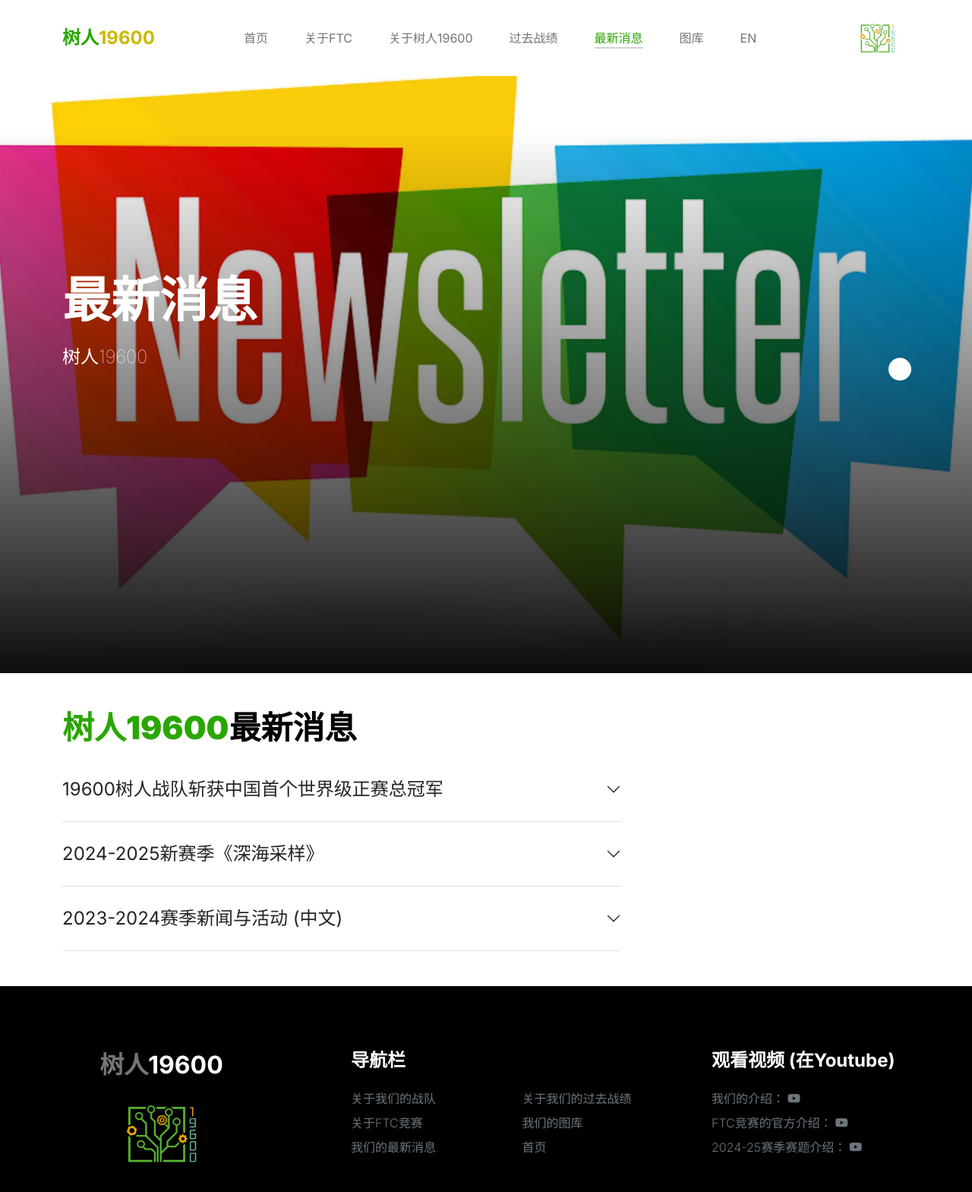
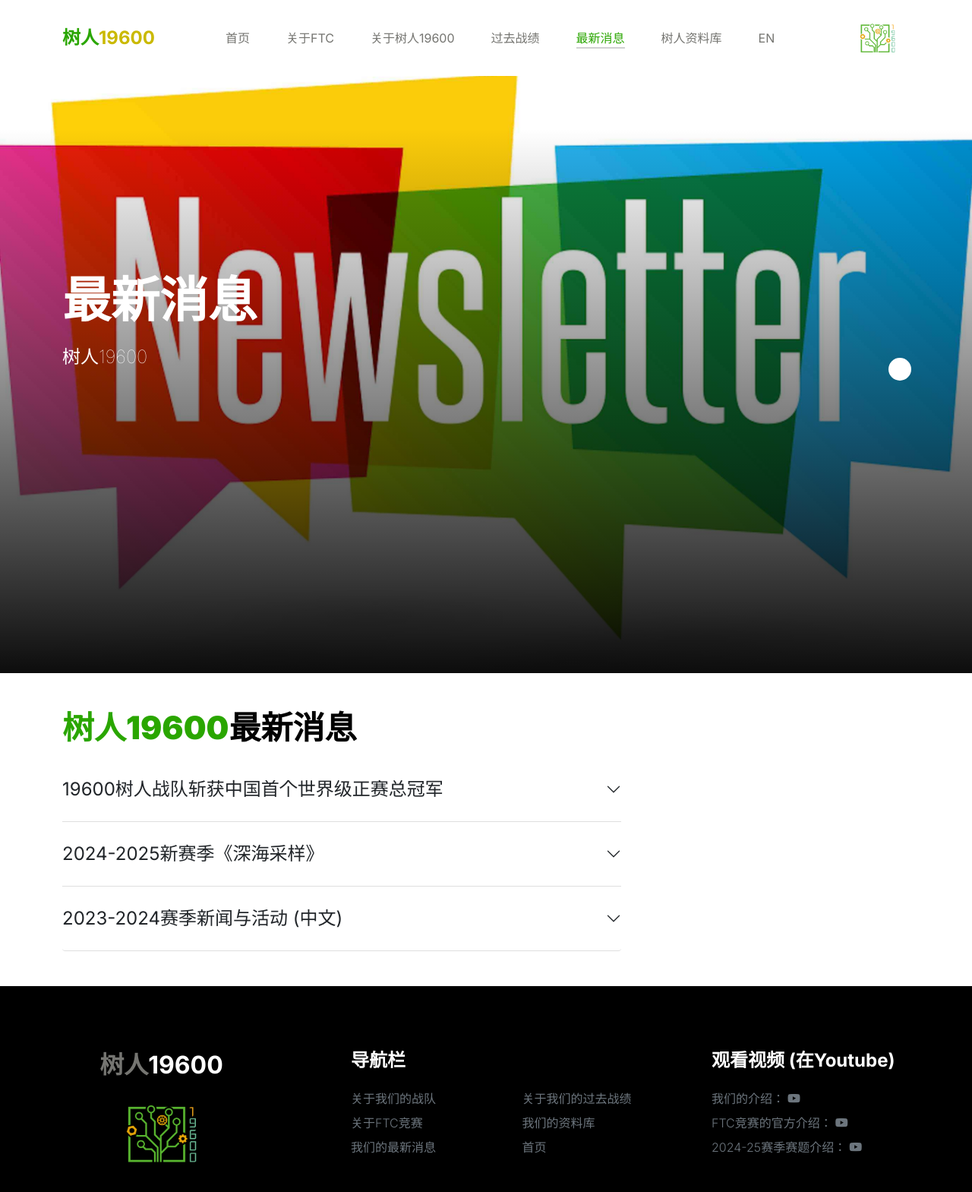
Before and after one commit to syt6099/19600treeman, a plain HTML site: page newsletterCN.html in a window 1280 px wide. Shown: the whole page at 76% size. Drawn offline with Linux system fonts and the light colour scheme.

Commit message:
Update newsletterCN.html

```diff
--- a/newsletterCN.html
+++ b/newsletterCN.html
@@ -69,7 +69,7 @@
                             </li>
 
                             <li class="nav-item">
-                                <a class="nav-link" href="galleryCN.html">图库</a>
+                                <a class="nav-link" href="galleryCN.html">树人资料库</a>
                             </li>
 
                             <li class="nav-item">
@@ -299,7 +299,7 @@
 
                             <li class="footer-menu-item2"><a href="competitionCN.html" class="footer-menu-link">关于FTC竞赛</a></li>
 
-                            <li class="footer-menu-item2"><a href="galleryCN.html" class="footer-menu-link">我们的图库</a></li>
+                            <li class="footer-menu-item2"><a href="galleryCN.html" class="footer-menu-link">我们的资料库</a></li>
 
                             <li class="footer-menu-item2"><a href="newsletterCN.html" class="footer-menu-link">我们的最新消息</a></li>
 
```
